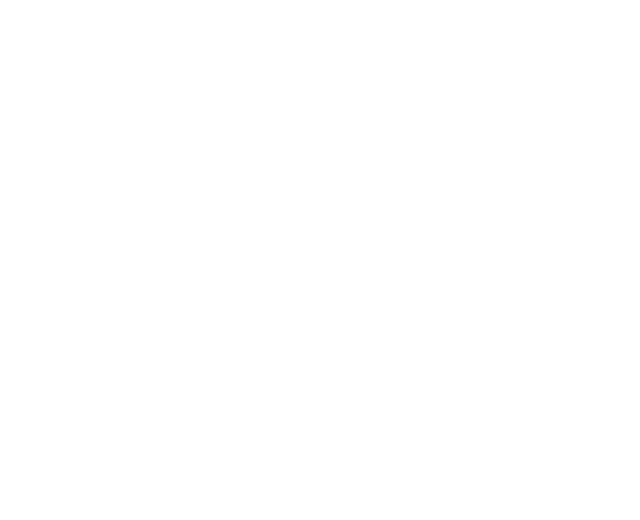
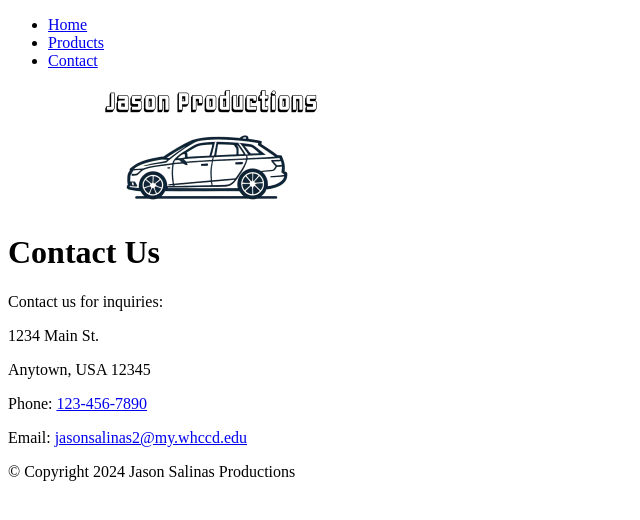
Before and after one commit to SalinasJason/Module3Assignment, a plain HTML site: page contact.html in a window 1280 px wide. Shown: the whole page, without its empty margins (0-640 px from the left). Drawn offline with Linux system fonts and the light colour scheme.

Commit message:
added contact information

```diff
--- a/contact.html
+++ b/contact.html
@@ -6,6 +6,26 @@
     <title>Contact</title>
 </head>
 <body>
-
+    <header>
+        <nav>
+            <ul>
+                <li><a href="index.html" target="_self">Home</a></li>
+                <li><a href="products.html" target="_self">Products</a></li>
+                <li><a href="contact.html" target="_self">Contact</a></li>
+            </ul>
+        </nav>
+        <img src="images/car2.png" alt="Photo of a car">
+        <h1>Contact Us</h1>
+    </header>
+    <main>
+        <p>Contact us for inquiries:</p>
+        <p>1234 Main St.</p>
+        <p>Anytown, USA 12345</p>
+        <p>Phone: <a href="tel:">123-456-7890</a></p>
+        <p>Email: <a href="mailto:test@gmail.com">jasonsalinas2@my.whccd.edu</a></p>
+    </main>
+    <footer>
+        <p>&copy; Copyright 2024 Jason Salinas Productions</p>
+    </footer>
 </body>
 </html>
```
